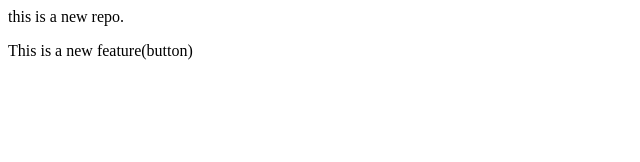
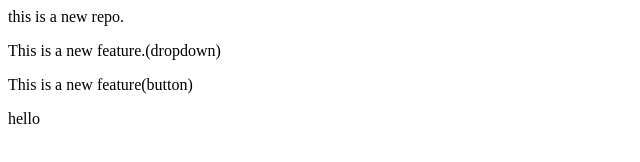
Before and after one commit to Sneha-Sonkar/LocalRepo, a plain HTML site: page index.html in a window 1280 px wide. Shown: the whole page, without its empty margins (0-640 px from the left). Drawn offline with Linux system fonts and the light colour scheme.

Commit message:
Add Hello

```diff
--- a/index.html
+++ b/index.html
@@ -1,2 +1,4 @@
 <p> this is a new repo. </p>
+<p>This is a new feature.(dropdown)</p>
 <p>This is a new feature(button)</p>
+<p>hello</p>
```
